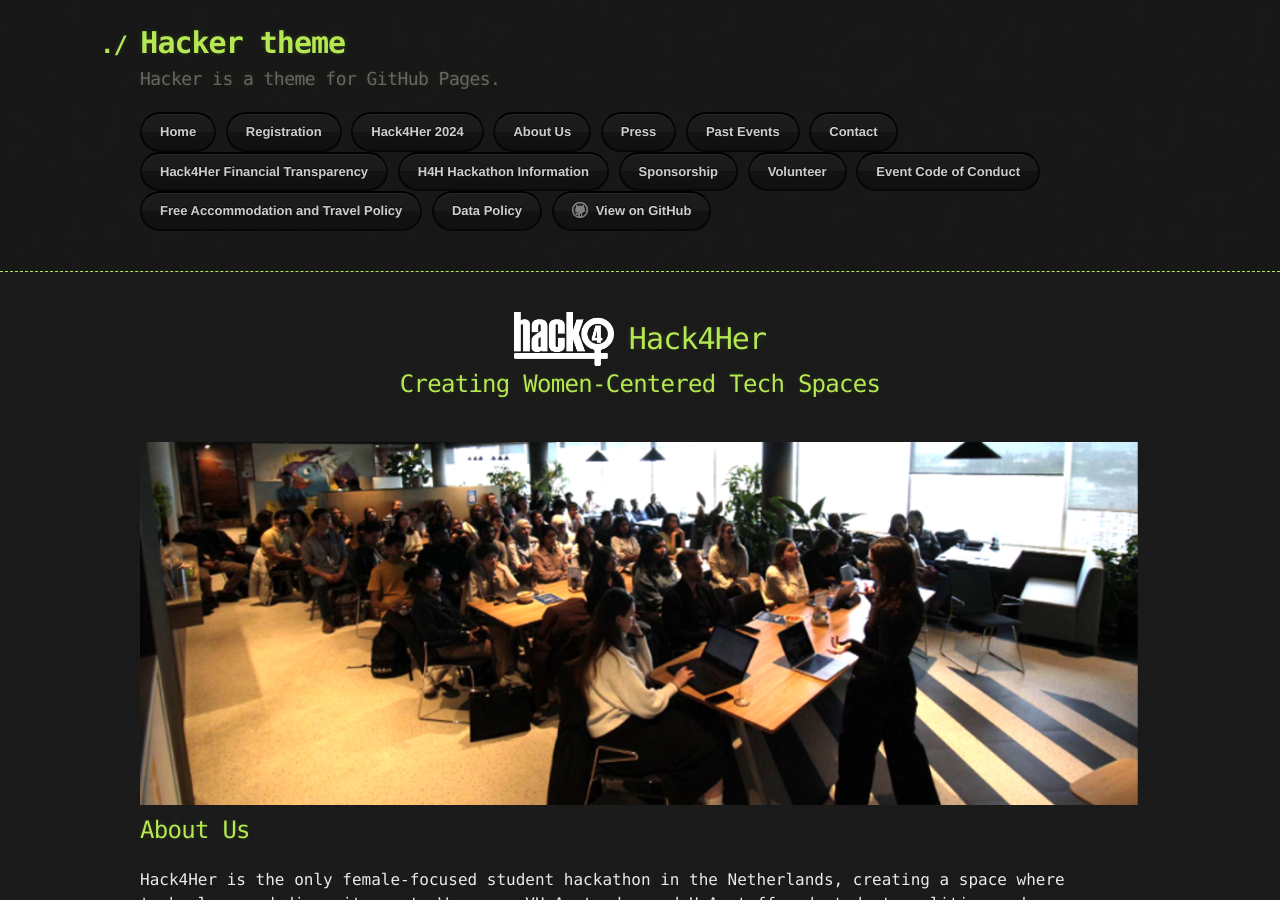
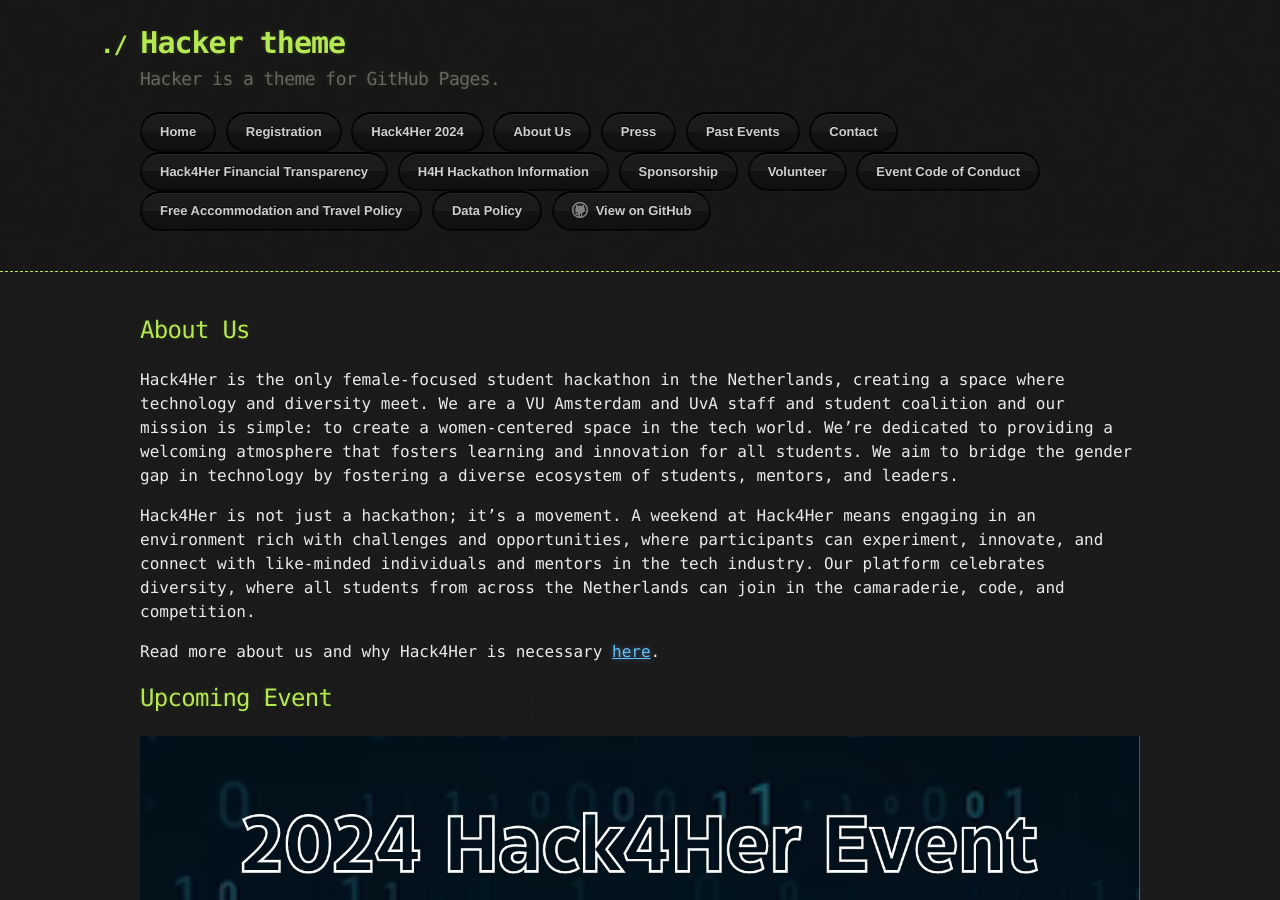
Before and after one commit to hack4her/hack4her.github.io, a Jekyll site: the page built from index.md, in a window 1280 px wide and 900 px high. Built offline with Jekyll 4.4.1, drawn with Linux system fonts in a browser that asks for light colours.

Commit message:
Update index.md

```diff
--- a/index.md
+++ b/index.md
@@ -3,18 +3,6 @@
 title: Hack4Her
 description: "Empowering Women in Tech, Shaping the Future Together, a Netherlands University Initiative"
 ---
-
-<!-- Hero Section -->
-<div class="hero-section" style="text-align: center;">
-  <div style="display: flex; align-items: center; justify-content: center;">
-    <img src="/assets/images/white.png" alt="Hack4Her Logo" style="max-width: 100px; height: auto; margin-right: 15px;"/> <!-- Adjust max-width as needed -->
-    <h1 style="margin: 0;">Hack4Her</h1>
-  </div>
-  <h2>Creating Women-Centered Tech Spaces</h2>
-  <!-- Banner Image -->
-  <img src="/assets/images/planery.png" alt="Banner Background" style="width: 100%; height: auto; margin-top: 20px;"/>
-</div>
-
 <!-- About Us Brief -->
 ## About Us
 Hack4Her is the only female-focused student hackathon in the Netherlands, creating a space where technology and diversity meet. We are a VU Amsterdam and UvA staff and student coalition and our mission is simple: to create a women-centered space in the tech world. We’re dedicated to providing a welcoming atmosphere that fosters learning and innovation for all students. We aim to bridge the gender gap in technology by fostering a diverse ecosystem of students, mentors, and leaders.
```
